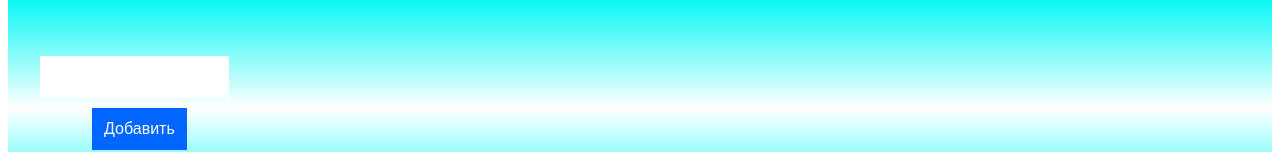
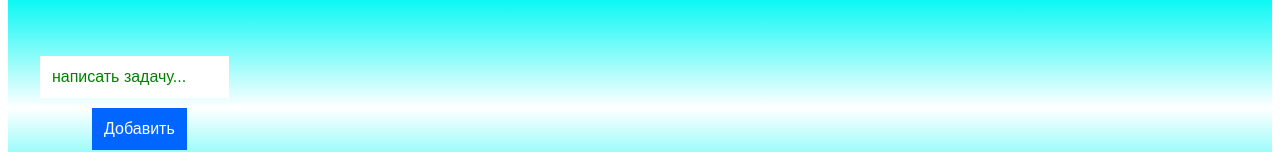
Before and after one commit to Irenkia/React-Intro-3, a React (Create React App) app: page / in a window 1280 px wide. Shown: the part 1442-1594 px from the top of the page. Built offline with nearby package versions, Linux system fonts and the light colour scheme.

Commit message:
task 12-fixed remaining issues

```diff
--- a/src/components/content/Question.js
+++ b/src/components/content/Question.js
@@ -1,3 +1,4 @@
+//import React, { useState } from 'react';
 import React from 'react';
 import logo1v from '../../assets/images/version-control-system.png';
 import logo1g from '../../assets/images/git-4.jpg';
@@ -96,7 +97,6 @@ const Question = (props) => {
             </div>
         )
     });
-
     return (
         <div className="app">
             <div className="list">
--- a/src/tasks/task12/Task12.js
+++ b/src/tasks/task12/Task12.js
@@ -2,7 +2,7 @@ import React from "react";
 import "./css12/Task12.css";
 import TodoList from "./TodoList";
 
-function Task12() {
+const Task12 = () => {
     return (
         <div>
             <h3>Задание № 12</h3>
--- a/src/tasks/task12/ToDoForm.js
+++ b/src/tasks/task12/ToDoForm.js
@@ -2,7 +2,7 @@ import React, { useState } from 'react';
 import "./css12/Task12.css";
 
 const TodoForm = (props) => {
-    const [input, setInput] = useState(" ");
+    const [input, setInput] = useState("");
 
     const handleChange = (e) => {
         setInput(e.target.value);
@@ -10,9 +10,6 @@ const TodoForm = (props) => {
 
     const handleSubmit = (e) => {
         e.preventDefault();
-        // if (!input.trim()) {
-        //     addNewToDo(input);
-        // }
         props.onSubmit({
             id: Math.floor(Math.random() * 10000),
             text: input,
@@ -24,8 +21,8 @@ const TodoForm = (props) => {
     return (
         <div className="todoList">
             <div className="header">
-                <form onSubmit={handleSubmit}>
-                    <input type="text" placeholder="написать задачу..." value={input} onChange={handleChange} />
+                <form onSubmit={handleSubmit} key={props.id}>
+                    <input type="text" placeholder="написать задачу..." value={input} onChange={handleChange} key={props.id} />
                     <button onClick={handleSubmit}>Добавить</button>
 
                 </form>
--- a/src/tasks/task12/TodoList.js
+++ b/src/tasks/task12/TodoList.js
@@ -17,7 +17,7 @@ function TodoList({ onClick }) {
             return;
         }
 
-        const newTodos = [todo, ...todos];
+        const newTodos = [...todos, todo];
 
         setTodos(newTodos);
         console.log(newTodos);
@@ -42,7 +42,7 @@ function TodoList({ onClick }) {
     const editTodo = (id, text) => {
         let editTodos = todos.map((todo) => {
             if (todo.id === id) {
-                todo.text = text;
+                todo.text = [...text, text];
             }
             return todo;
         });
@@ -52,9 +52,9 @@ function TodoList({ onClick }) {
 
     return (
         <>
-            <TodoForm onSubmit={addTodo} />
+            <TodoForm onSubmit={addTodo} key={todos.id} />
 
-            <Todo
+            <Todo key={todos.id}
                 todos={todos}
                 completeTodo={completeTodo}
                 removeTodo={removeTodo}
```
